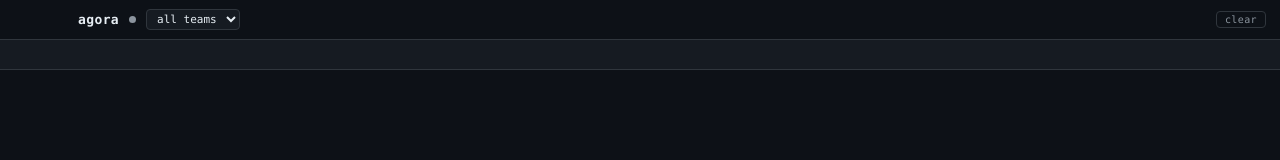
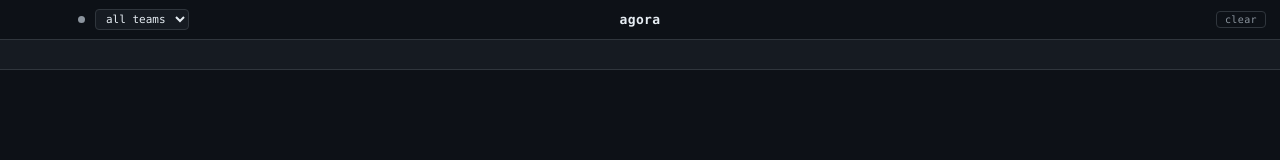
Before and after one commit to StressTestor/Agora-ai-agent-visualizer, a plain HTML site: page src/index.html in a window 1280 px wide. Shown: the top 160 px of the page. Drawn offline with Linux system fonts and the light colour scheme.

Commit message:
center title in header bar
position agora title absolutely at 50% of the header width,
independent of the flex layout. team selector and clear button
stay in their original positions.

```diff
--- a/src/index.html
+++ b/src/index.html
@@ -28,6 +28,7 @@
 
   /* Header */
   #header {
+    position: relative;
     display: flex;
     align-items: center;
     gap: 10px;
@@ -40,7 +41,12 @@
   }
   #header > * { -webkit-app-region: no-drag; }
 
-  #app-name { font-weight: 600; font-size: 13px; letter-spacing: 0.03em; }
+  #app-name {
+    position: absolute;
+    left: 50%; transform: translateX(-50%);
+    font-weight: 600; font-size: 13px; letter-spacing: 0.03em;
+    pointer-events: none;
+  }
 
   #status-dot {
     width: 7px; height: 7px; border-radius: 50%;
```
